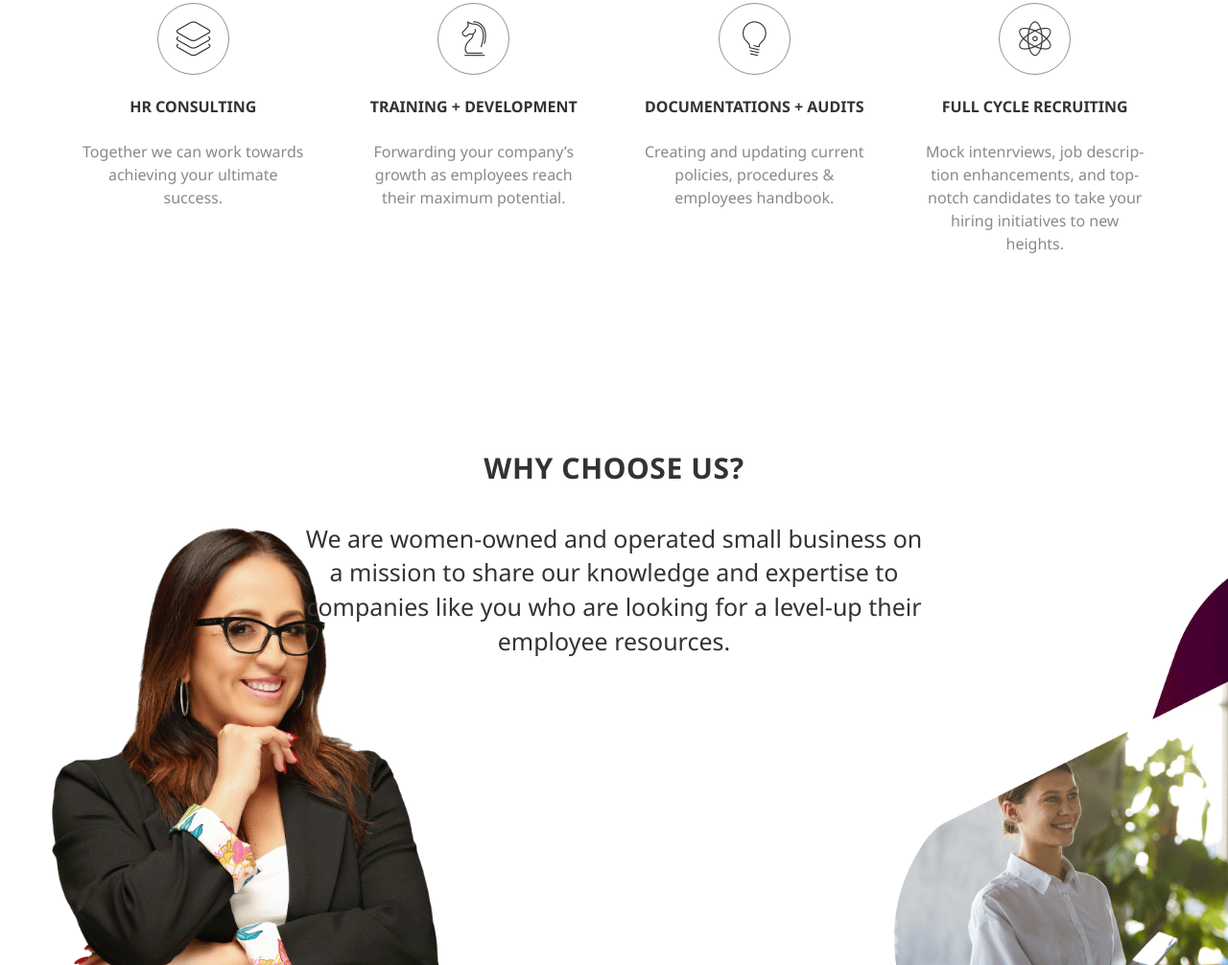
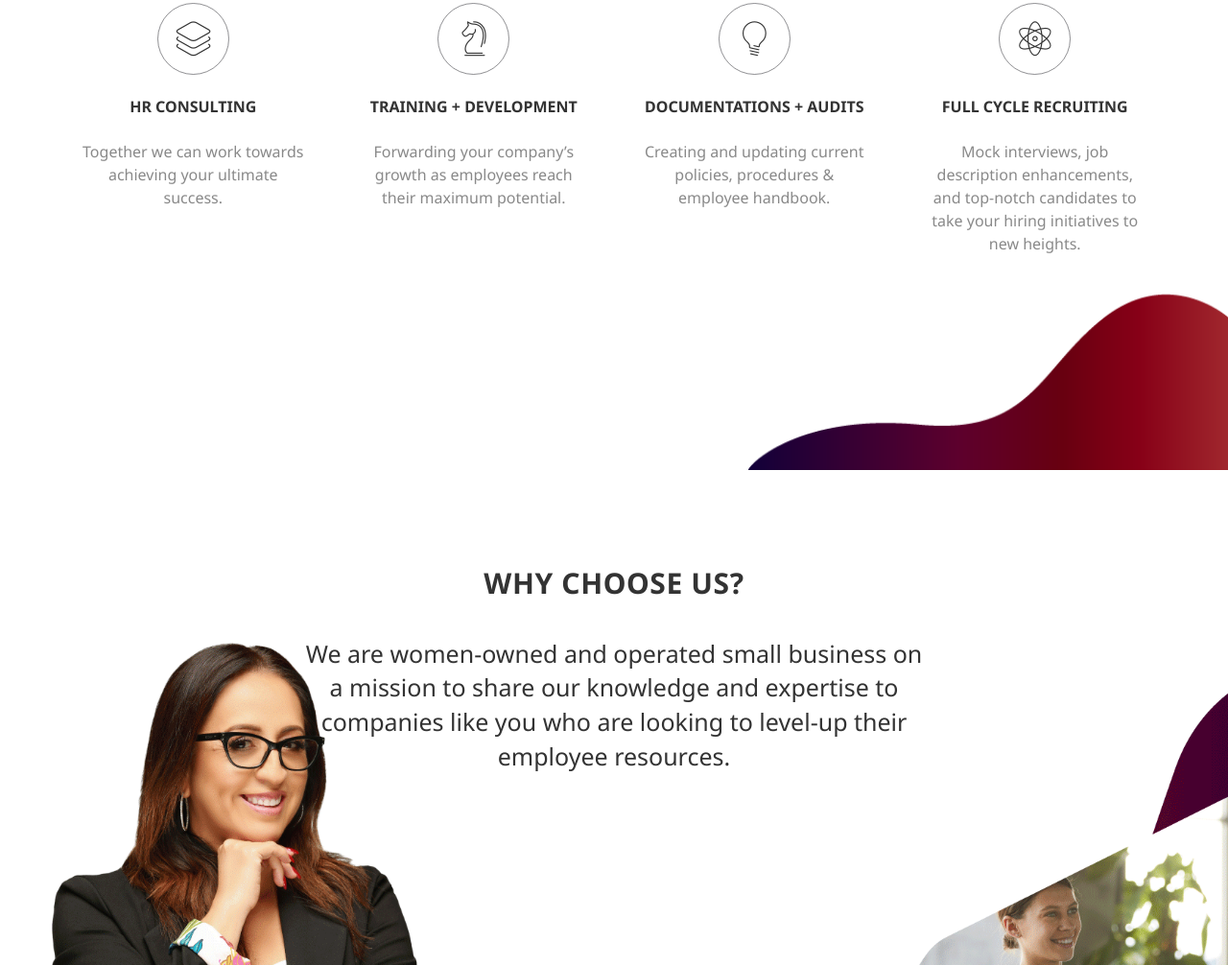
Before and after one commit to alonsoct00/websitehr, a plain HTML site: page index.html in a window 1280 px wide. Shown: the part 1640-2646 px from the top of the page at 96% size. Drawn offline with Linux system fonts and the light colour scheme.

Commit message:
Fix services bg
services bg

```diff
--- a/index.html
+++ b/index.html
@@ -119,7 +119,7 @@
     </section>
     <!--END IMAGE-->
     <!--START SERVICES SECTION-->
-    <section class="section" id="services">
+    <section class="section" id="services" style="background: url(images/figura2-02.png) no-repeat right bottom / 500px;padding-bottom: 200px;">
         <div class="container">
             <div class="row">
                 <div class="text-center">
@@ -180,7 +180,7 @@
                                     </div>
                                     <h5 class="service-title">DOCUMENTATIONS + AUDITS</h5>
                                     <div class="service-content">
-                                        <p class="text-muted">Creating and updating current policies, procedures & employees handbook.</p>
+                                        <p class="text-muted">Creating and updating current policies, procedures & employee handbook.</p>
                                     </div>
                                 </div>
                             </div>
@@ -197,7 +197,7 @@
                                     </div>
                                     <h5 class="service-title">FULL CYCLE RECRUITING</h5>
                                     <div class="service-content">
-                                        <p class="text-muted">Mock intenrviews, job descrip- tion enhancements, and top-notch candidates to take your hiring initiatives to new heights.</p>
+                                        <p class="text-muted">Mock interviews, job description enhancements, and top-notch candidates to take your hiring initiatives to new heights.</p>
                                     </div>
                                 </div>
                             </div>
@@ -220,7 +220,7 @@
                     </div>
                     <div class="row">
                         <div class="col-md-7 m-auto text-center">
-                            <p class="as-title mt-5">We are women-owned and operated small business on a mission to share our knowledge and expertise to companies like you who are looking for a level-up their employee resources.</p>
+                            <p class="as-title mt-5">We are women-owned and operated small business on a mission to share our knowledge and expertise to companies like you who are looking to level-up their employee resources.</p>
                         </div>
                     </div>
                 </div>
```
Also changed, not shown: 1 other file.
